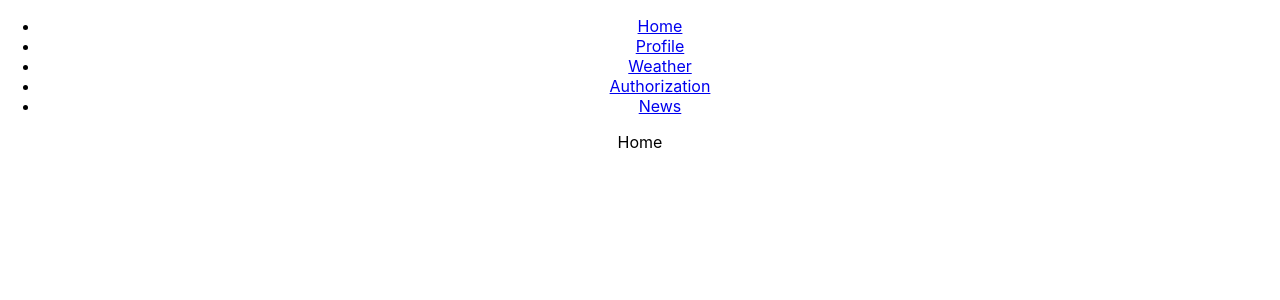
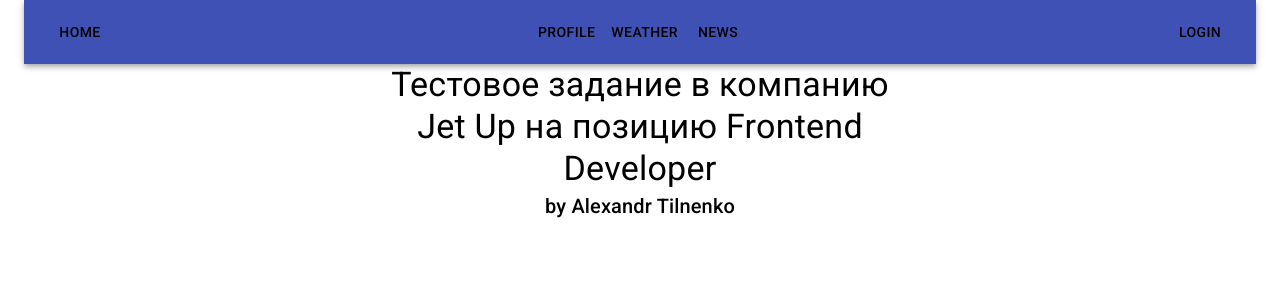
Before and after one commit to AlexTilnenko/test_project_jetup, a React (Create React App) app: page / in a window 1280 px wide. Shown: the top 300 px of the page. Built offline with nearby package versions, Linux system fonts and the light colour scheme.

Commit message:
Added mui

```diff
--- a/package.json
+++ b/package.json
@@ -3,6 +3,7 @@
   "version": "0.1.0",
   "private": true,
   "dependencies": {
+    "@material-ui/core": "^4.11.3",
     "@testing-library/jest-dom": "^5.11.4",
     "@testing-library/react": "^11.1.0",
     "@testing-library/user-event": "^12.1.10",
--- a/public/index.html
+++ b/public/index.html
@@ -5,10 +5,7 @@
 		<link rel="icon" href="%PUBLIC_URL%/favicon.ico" />
 		<meta name="viewport" content="width=device-width, initial-scale=1" />
 		<meta name="theme-color" content="#000000" />
-    <meta
-      name="description"
-      content="Web site created using create-react-app"
-    />
+		<meta name="description" content="Web site created using create-react-app" />
 		<link rel="apple-touch-icon" href="%PUBLIC_URL%/logo192.png" />
 		<!--
       manifest.json provides metadata used when your web app is installed on a
@@ -25,6 +22,11 @@
       Learn how to configure a non-root public URL by running `npm run build`.
     -->
 		<title>React App</title>
+		<link
+			rel="stylesheet"
+			href="https://fonts.googleapis.com/css?family=Roboto:300,400,500,700&display=swap"
+		/>
+		<link rel="stylesheet" href="https://fonts.googleapis.com/icon?family=Material+Icons" />
 	</head>
 	<body>
 		<noscript>You need to enable JavaScript to run this app.</noscript>
--- a/src/App.tsx
+++ b/src/App.tsx
@@ -1,19 +1,22 @@
 import React from "react";
 import { Route } from "react-router-dom";
+import { Container } from "@material-ui/core";
+import Header from "./components/Header";
+import { Login, Home, Profile, Weather, News } from "./pages";
 
 import "./App.css";
-import Header from "./components/Header";
-import { Login, Home, Profile, Weather, News } from "./pages";
 
 const App: React.FC = () => {
 	return (
 		<div className='App'>
+			<Container maxWidth='lg'>
 				<Header />
 				<Route exact path='/' component={Home} />
 				<Route path='/login' component={Login} />
 				<Route path='/profile' component={Profile} />
 				<Route path='/weather' component={Weather} />
 				<Route path='/news' component={News} />
+			</Container>
 		</div>
 	);
 };
--- a/src/components/Header.tsx
+++ b/src/components/Header.tsx
@@ -1,27 +1,41 @@
 import React from "react";
 import { Link } from "react-router-dom";
+import { createStyles, makeStyles, Theme } from "@material-ui/core/styles";
+import { AppBar, Toolbar, Button } from "@material-ui/core";
+
+const useStyles = makeStyles((theme: Theme) =>
+	createStyles({
+		root: {
+			justifyContent: "space-between"
+		}
+	})
+);
 
 const Header: React.FC = () => {
+	const classes = useStyles();
+
 	return (
-		<div>
-			<ul>
-				<li>
+		<AppBar position='sticky'>
+			<Toolbar className={classes.root}>
+				<Button color='inherit'>
 					<Link to='/'>Home</Link>
-				</li>
-				<li>
-					<Link to='profile'>Profile</Link>
-				</li>
-				<li>
-					<Link to='weather'>Weather</Link>
-				</li>
-				<li>
-					<Link to='login'>Authorization</Link>
-				</li>
-				<li>
-					<Link to='news'>News</Link>
-				</li>
-			</ul>
-		</div>
+				</Button>
+				<Toolbar className={classes.root}>
+					<Button color='inherit'>
+						<Link to='profile'>Profile</Link>
+					</Button>
+					<Button color='inherit'>
+						<Link to='weather'>Weather</Link>
+					</Button>
+					<Button color='inherit'>
+						<Link to='news'>News</Link>
+					</Button>
+				</Toolbar>
+				<Button color='inherit'>
+					<Link to='login'>Login</Link>
+				</Button>
+			</Toolbar>
+		</AppBar>
 	);
 };
 
--- a/src/index.css
+++ b/src/index.css
@@ -1,13 +1,45 @@
-body {
-  margin: 0;
-  font-family: -apple-system, BlinkMacSystemFont, 'Segoe UI', 'Roboto', 'Oxygen',
-    'Ubuntu', 'Cantarell', 'Fira Sans', 'Droid Sans', 'Helvetica Neue',
-    sans-serif;
-  -webkit-font-smoothing: antialiased;
-  -moz-osx-font-smoothing: grayscale;
+* {
+	padding: 0;
+	margin: 0;
+	list-style: none;
+	outline: none;
+	font-family: "Proxima Nova", Roboto, system-ui, Tahoma, sans-serif;
+	box-sizing: border-box;
 }
 
-code {
-  font-family: source-code-pro, Menlo, Monaco, Consolas, 'Courier New',
-    monospace;
+html {
+	-ms-text-size-adjust: 100%;
+	-webkit-text-size-adjust: 100%;
 }
+
+body {
+	-moz-osx-font-smoothing: grayscale;
+	-webkit-font-smoothing: antialiased;
+	color: #000;
+}
+
+a,
+span,
+p,
+b,
+h1,
+h2,
+h3,
+h4,
+h5 {
+	color: #000;
+}
+
+h1 {
+	font-size: 48px;
+}
+
+h2 {
+	font-weight: 600;
+	font-size: 28px;
+	line-height: 30px;
+}
+
+a {
+	text-decoration: none;
+}
--- a/src/pages/Home.tsx
+++ b/src/pages/Home.tsx
@@ -1,7 +1,14 @@
 import React from "react";
-
+import { Typography, Container } from "@material-ui/core";
 const Home: React.FC = () => {
-	return <div>Home</div>;
+	return (
+		<Container maxWidth='sm'>
+			<Typography variant='h4'>
+				Тестовое задание в компанию Jet Up на позицию Frontend Developer
+			</Typography>
+			<Typography variant='h6'>by Alexandr Tilnenko</Typography>
+		</Container>
+	);
 };
 
 export default Home;
```
Also changed, not shown: 1 other file (tests, documents, lock files or other folders). Lines whose indentation alone changed are shown as unchanged.
